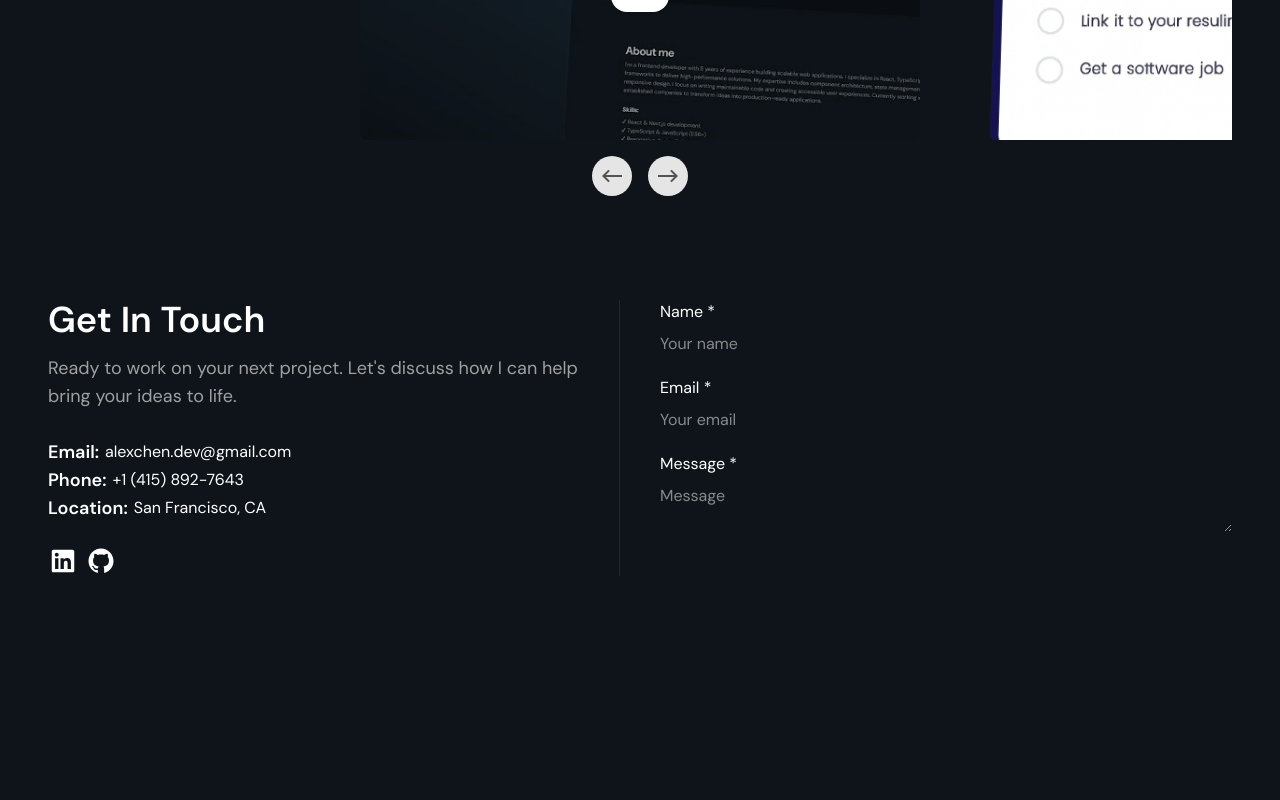
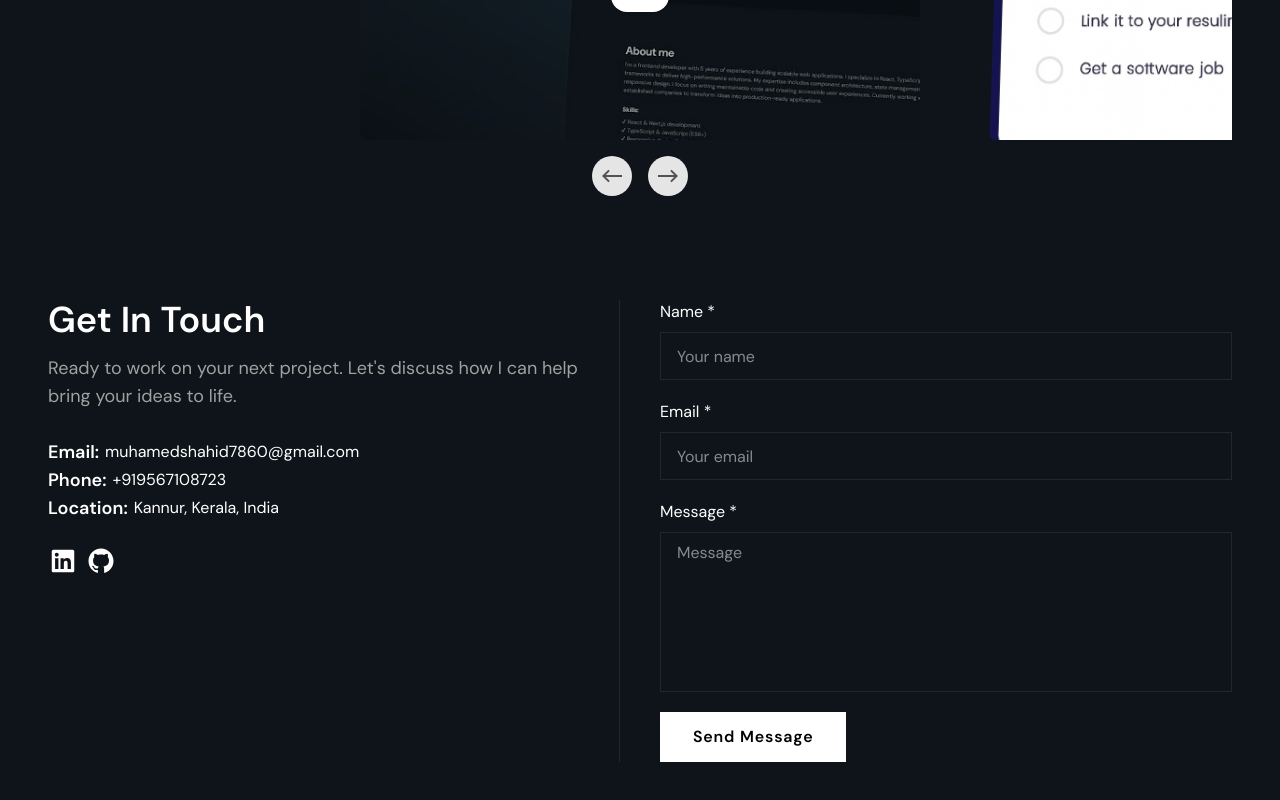
Before and after one commit to muhamed-shahid/Portfolio-website, a React (Vite) app: page / in a window 1280 px wide. Shown: the part 2887-3687 px from the top of the page. Before the commit the page ends 3543 px from the top, so only its background shows below. Built offline with nearby package versions, Linux system fonts and the light colour scheme.

Commit message:
Contact section completed

```diff
--- a/src/components/Contact.jsx
+++ b/src/components/Contact.jsx
@@ -41,7 +41,11 @@ const Contact = () => {
         <form action="" className='grid gap-5'>
             <div className='grid gap-2'>
                 <label htmlFor="name">Name *</label>
-                <input type="text" placeholder='Your name' className='name' required />
+                <input
+                 type="text"
+                 placeholder='Your name'
+                 className='name'
+                 required />
             </div>
             <div className='grid gap-2'>
                 <label htmlFor="email">Email *</label>
@@ -50,9 +54,10 @@ const Contact = () => {
             <div className='grid gap-2'>
                 {/* Text area */}
                 <label htmlFor="message">Message *</label>
-                <textarea  id="message" placeholder='Message'/>
+                <textarea  id="message" placeholder='Message' className='h-40 border border-neutral-800 indent-4 py-2 resize-none' required/>
 
             </div>
+            <button className="primary-btn max-w-max">Send Message</button>
         </form>
         </div>
         </div>
--- a/src/constant/data.js
+++ b/src/constant/data.js
@@ -135,16 +135,16 @@ export const contactItems = [
   {
     id: 1,
     label: "Email:",
-    link: "alexchen.dev@gmail.com",
+    link: "muhamedshahid7860@gmail.com",
   },
   {
     id: 2,
     label: "Phone:",
-    link: "+1 (415) 892-7643",
+    link: "+919567108723",
   },
   {
     id: 3,
     label: "Location:",
-    link: "San Francisco, CA",
+    link: "Kannur, Kerala, India",
   },
 ];
--- a/src/index.css
+++ b/src/index.css
@@ -33,7 +33,7 @@ body {
   h2 {
     @apply text-2xl  lg:text-4xl font-semibold;
   }
-  .input {
+  input {
     @apply h-12 w-full border border-neutral-800 indent-4 py-2;
   }
   button {
```
